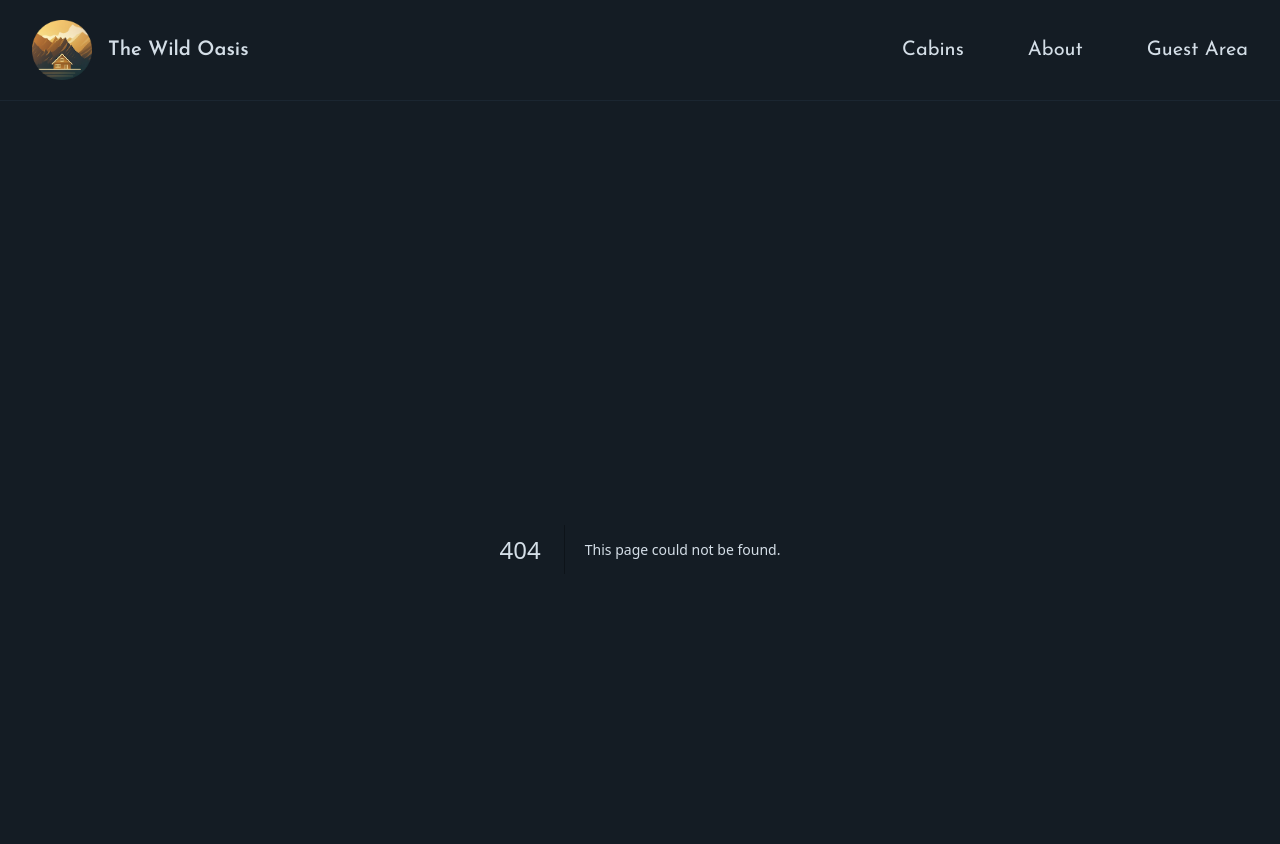
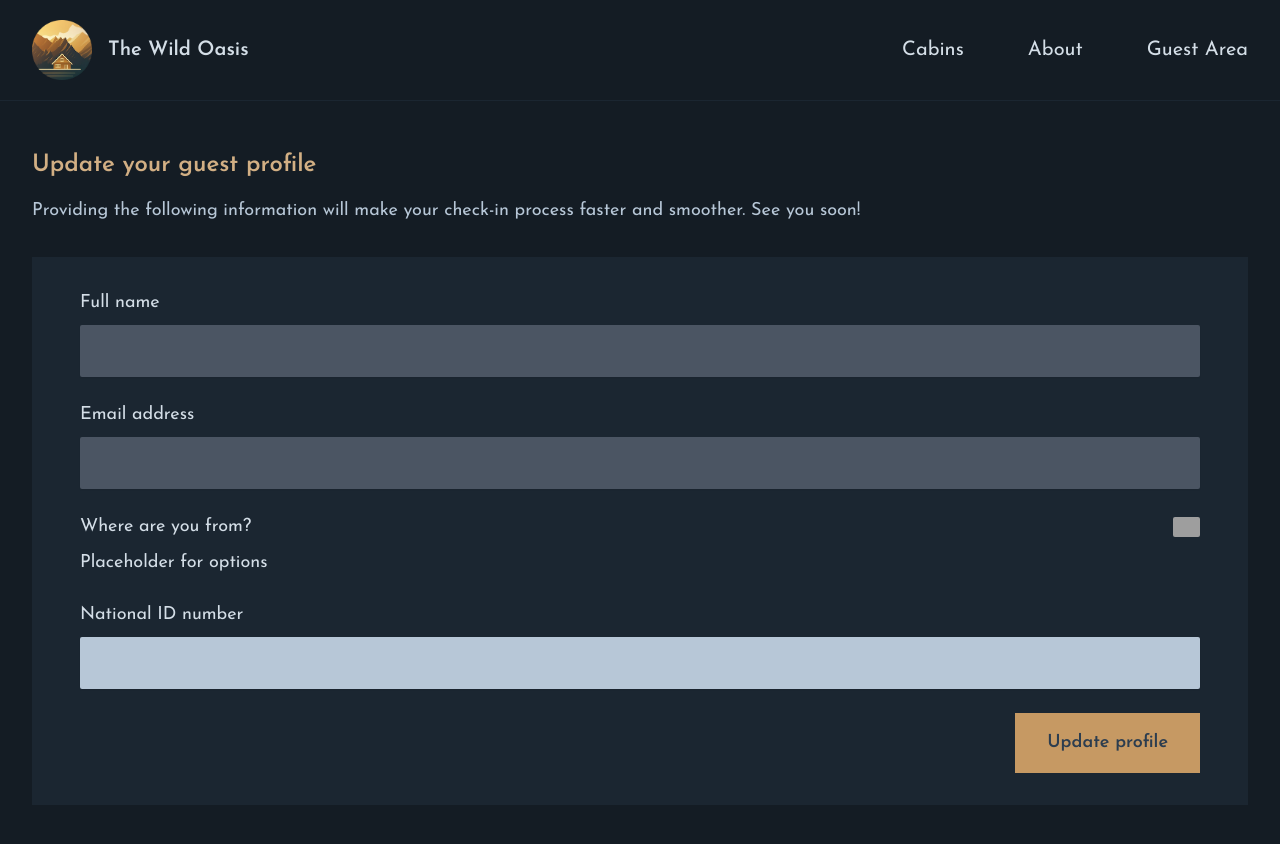
Before and after one commit to marustas/Next-Wild-Oasis, a Next.js app: page /account/profile in a window 1280 px wide. Before the commit this address had no page. Shown: the top 844 px of the page. Built offline with nearby package versions, Linux system fonts and the light colour scheme; grey boxes are pictures that could not be loaded.

Commit message:
feat: implement nested pages for profile page and create new model Booking

```diff
--- a/app/_components/CabinCard.tsx
+++ b/app/_components/CabinCard.tsx
@@ -1,4 +1,8 @@
-import { CabinCardProps } from '../_models/cabin';
+import { Cabin } from "../_models/cabin";
+
+interface CabinCardProps {
+  cabin: Cabin;
+}
 
 export default function CabinCard({ cabin }: CabinCardProps) {
   return <div>{cabin.name}</div>;
--- /dev/null
+++ b/app/_components/ReservationCard.tsx
@@ -0,0 +1,87 @@
+import { PencilSquareIcon } from '@heroicons/react/24/solid';
+import { format, formatDistance, isPast, isToday, parseISO } from 'date-fns';
+import { Booking } from '../_models/booking';
+
+interface ReservationCardProps {
+    booking: Booking;
+}
+
+export const formatDistanceFromNow = (dateStr: any) =>
+  formatDistance(parseISO(dateStr), new Date(), {
+    addSuffix: true,
+  }).replace('about ', '');
+
+function ReservationCard({ booking }: ReservationCardProps) {
+  const {
+    id,
+    guestId,
+    startDate,
+    endDate,
+    numNights,
+    totalPrice,
+    numGuests,
+    status,
+    created_at,
+    cabins: { name, image },
+  } = booking;
+
+  return (
+    <div className='flex border border-primary-800'>
+      <div className='relative h-32 aspect-square'>
+        <img
+          src={image}
+          alt={`Cabin ${name}`}
+          className='object-cover border-r border-primary-800'
+        />
+      </div>
+
+      <div className='flex-grow px-6 py-3 flex flex-col'>
+        <div className='flex items-center justify-between'>
+          <h3 className='text-xl font-semibold'>
+            {numNights} nights in Cabin {name}
+          </h3>
+          {isPast(new Date(startDate)) ? (
+            <span className='bg-yellow-800 text-yellow-200 h-7 px-3 uppercase text-xs font-bold flex items-center rounded-sm'>
+              past
+            </span>
+          ) : (
+            <span className='bg-green-800 text-green-200 h-7 px-3 uppercase text-xs font-bold flex items-center rounded-sm'>
+              upcoming
+            </span>
+          )}
+        </div>
+
+        <p className='text-lg text-primary-300'>
+          {format(new Date(startDate), 'EEE, MMM dd yyyy')} (
+          {isToday(new Date(startDate))
+            ? 'Today'
+            : formatDistanceFromNow(startDate)}
+          ) &mdash; {format(new Date(endDate), 'EEE, MMM dd yyyy')}
+        </p>
+
+        <div className='flex gap-5 mt-auto items-baseline'>
+          <p className='text-xl font-semibold text-accent-400'>${totalPrice}</p>
+          <p className='text-primary-300'>&bull;</p>
+          <p className='text-lg text-primary-300'>
+            {numGuests} guest{numGuests > 1 && 's'}
+          </p>
+          <p className='ml-auto text-sm text-primary-400'>
+            Booked {format(new Date(created_at), 'EEE, MMM dd yyyy, p')}
+          </p>
+        </div>
+      </div>
+
+      <div className='flex flex-col border-l border-primary-800 w-[100px]'>
+        <a
+          href={`/account/reservations/edit/${id}`}
+          className='group flex items-center gap-2 uppercase text-xs font-bold text-primary-300 border-b border-primary-800 flex-grow px-3 hover:bg-accent-600 transition-colors hover:text-primary-900'
+        >
+          <PencilSquareIcon className='h-5 w-5 text-primary-600 group-hover:text-primary-800 transition-colors' />
+          <span className='mt-1'>Edit</span>
+        </a>
+      </div>
+    </div>
+  );
+}
+
+export default ReservationCard;
--- /dev/null
+++ b/app/_components/SelectCountry.tsx
@@ -0,0 +1,32 @@
+
+interface SelectCoutnryProps {
+    defaultCountry: any;
+    name: string;
+    id: string;
+    className: string;
+}
+
+export default async function SelectCountry({ defaultCountry, name, id, className }: SelectCoutnryProps) {
+//   const countries = await getCountries();
+//   const flag =
+//     countries.find((country) => country.name === defaultCountry)?.flag ?? '';
+
+//   return (
+//     <select
+//       name={name}
+//       id={id}
+//       // Here we use a trick to encode BOTH the country name and the flag into the value. Then we split them up again later in the server action
+//       defaultValue={`${defaultCountry}%${flag}`}
+//       className={className}
+//     >
+//       <option value=''>Select country...</option>
+//       {countries.map((c) => (
+//         <option key={c.name} value={`${c.name}%${c.flag}`}>
+//           {c.name}
+//         </option>
+//       ))}
+//     </select>
+//   );
+
+return <div>Placeholder for options</div>
+}
--- /dev/null
+++ b/app/_models/booking.ts
@@ -0,0 +1,14 @@
+import { Cabin } from "./cabin";
+
+export type Booking = {
+    id: number,
+    guestId: number,
+    startDate: Date,
+    endDate: Date,
+    numNights: number,
+    totalPrice: number,
+    numGuests: number,
+    status: string,
+    created_at: Date,
+    cabins: Cabin
+}
--- a/app/account/page.tsx
+++ b/app/account/page.tsx
@@ -5,7 +5,9 @@
 export default function Page() {
   return (
     <div>
-      <h2>Your account</h2>
+      <h2 className="font-semibold text-2xl text-accent-400 mb-7">
+        Welcome, Stas
+      </h2>
     </div>
   );
 }
--- /dev/null
+++ b/app/account/profile/page.tsx
@@ -0,0 +1,70 @@
+import SelectCountry from "@/app/_components/SelectCountry";
+
+export default function Page() {
+  // CHANGE
+  const countryFlag = "pt.jpg";
+  const nationality = "portugal";
+
+  return (
+    <div>
+      <h2 className="font-semibold text-2xl text-accent-400 mb-4">
+        Update your guest profile
+      </h2>
+
+      <p className="text-lg mb-8 text-primary-200">
+        Providing the following information will make your check-in process
+        faster and smoother. See you soon!
+      </p>
+
+      <form className="bg-primary-900 py-8 px-12 text-lg flex gap-6 flex-col">
+        <div className="space-y-2">
+          <label>Full name</label>
+          <input
+            disabled
+            className="px-5 py-3 bg-primary-200 text-primary-800 w-full shadow-sm rounded-sm disabled:cursor-not-allowed disabled:bg-gray-600 disabled:text-gray-400"
+          />
+        </div>
+
+        <div className="space-y-2">
+          <label>Email address</label>
+          <input
+            disabled
+            className="px-5 py-3 bg-primary-200 text-primary-800 w-full shadow-sm rounded-sm disabled:cursor-not-allowed disabled:bg-gray-600 disabled:text-gray-400"
+          />
+        </div>
+
+        <div className="space-y-2">
+          <div className="flex items-center justify-between">
+            <label htmlFor="nationality">Where are you from?</label>
+            <img
+              src={countryFlag}
+              alt="Country flag"
+              className="h-5 rounded-sm"
+            />
+          </div>
+
+          <SelectCountry
+            name="nationality"
+            id="nationality"
+            className="px-5 py-3 bg-primary-200 text-primary-800 w-full shadow-sm rounded-sm"
+            defaultCountry={nationality}
+          />
+        </div>
+
+        <div className="space-y-2">
+          <label htmlFor="nationalID">National ID number</label>
+          <input
+            name="nationalID"
+            className="px-5 py-3 bg-primary-200 text-primary-800 w-full shadow-sm rounded-sm"
+          />
+        </div>
+
+        <div className="flex justify-end items-center gap-6">
+          <button className="bg-accent-500 px-8 py-4 text-primary-800 font-semibold hover:bg-accent-600 transition-all disabled:cursor-not-allowed disabled:bg-gray-500 disabled:text-gray-300">
+            Update profile
+          </button>
+        </div>
+      </form>
+    </div>
+  );
+}
--- /dev/null
+++ b/app/account/reservations/page.tsx
@@ -0,0 +1,26 @@
+
+export default function Page() {
+  // CHANGE
+  const bookings = [];
+
+  return (
+    <div>
+      <h2 className="font-semibold text-2xl text-accent-400 mb-7">
+        Your reservations
+      </h2>
+
+      {bookings.length === 0 ? (
+        <p className="text-lg">
+          You have no reservations yet. Check out our{" "}
+          <a className="underline text-accent-500" href="/cabins">
+            luxury cabins &rarr;
+          </a>
+        </p>
+      ) : (
+        <ul className="space-y-6">
+
+        </ul>
+      )}
+    </div>
+  );
+}
--- a/app/cabins/page.tsx
+++ b/app/cabins/page.tsx
@@ -1,5 +1,9 @@
 import CabinCard from '../_components/CabinCard';
-import { CabinPageProps } from '../_models/cabin';
+import { Cabin } from '../_models/cabin';
+
+ interface CabinPageProps {
+  cabins: Cabin[];
+}
 
 export const metadata = {
   title: 'Cabins',
--- a/package.json
+++ b/package.json
@@ -10,6 +10,7 @@
   },
   "dependencies": {
     "@heroicons/react": "^2.1.5",
+    "date-fns": "^3.6.0",
     "next": "14.2.6",
     "react": "^18",
     "react-dom": "^18"
```
Also changed, not shown: app/_models/cabin.ts (+2 -9 lines), 1 other file (tests, documents, lock files or other folders).
